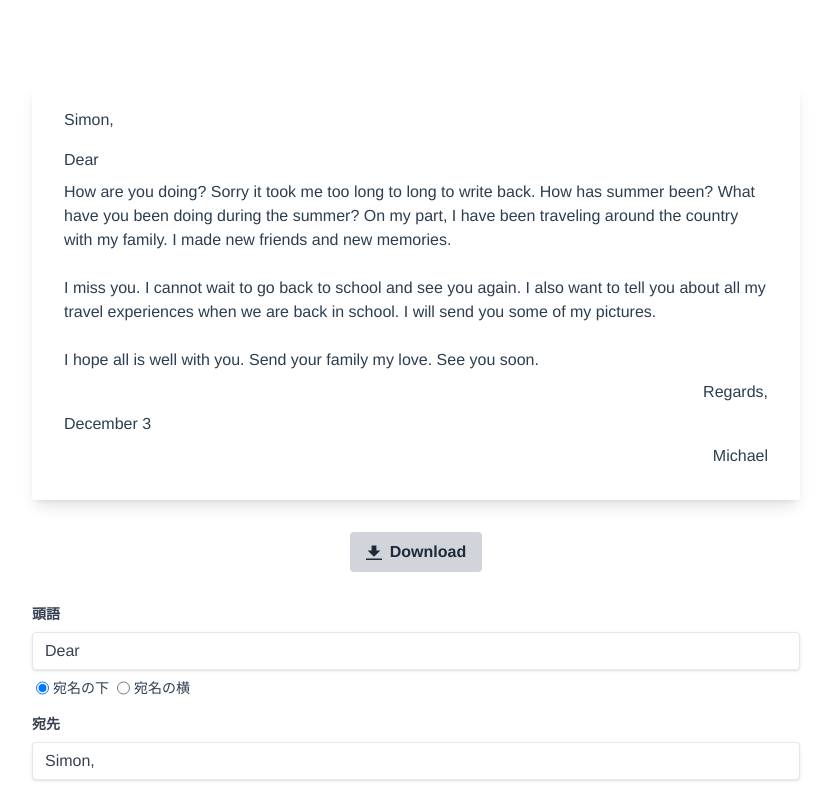
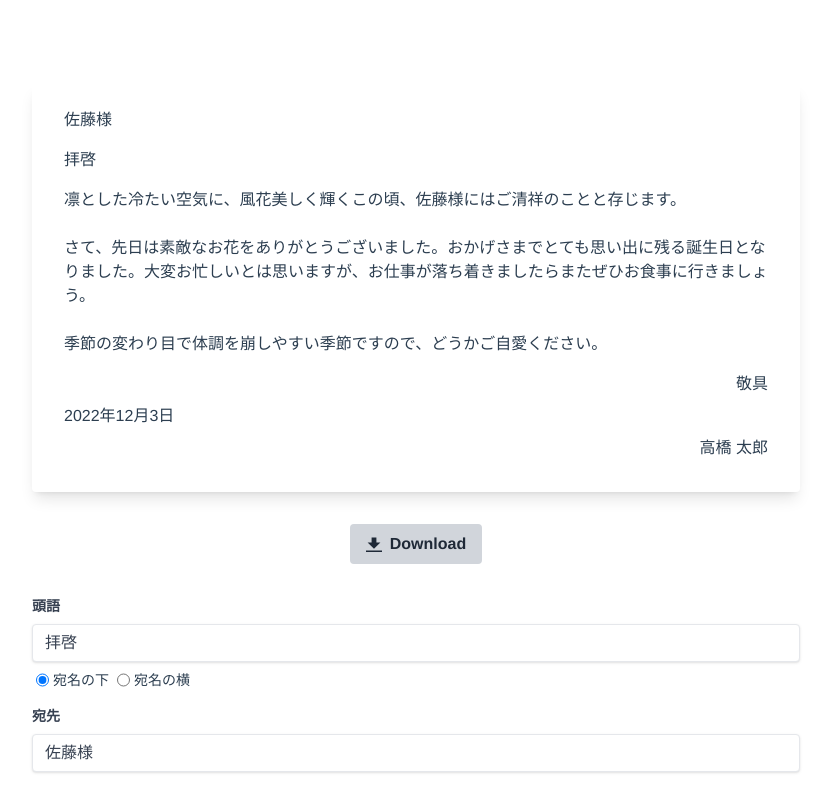
Before and after one commit to Haru0101/dear-my-friend, a Vue app: page / in a window 1280 px wide. Shown: the top 788 px of the page, without its empty margins (224-1055 px from the left). Built offline with nearby package versions, Linux system fonts and the light colour scheme.

Commit message:
fix: default message

```diff
--- a/src/App.vue
+++ b/src/App.vue
@@ -3,20 +3,19 @@ import { ref } from 'vue'
 import html2canvas from 'html2canvas'
 import LetterPreview from './components/LetterPreview.vue';
 
-const message = ref('How are you doing? Sorry it took me too long to long to write back. How has summer been? What have you been doing during the summer? On my part, I have been traveling around the country with my family. I made new friends and new memories.\n\nI miss you. I cannot wait to go back to school and see you again. I also want to tell you about all my travel experiences when we are back in school. I will send you some of my pictures.\n\nI hope all is well with you. Send your family my love. See you soon.');
+const message = ref('凛とした冷たい空気に、風花美しく輝くこの頃、佐藤様にはご清祥のことと存じます。\n\nさて、先日は素敵なお花をありがとうございました。おかげさまでとても思い出に残る誕生日となりました。大変お忙しいとは思いますが、お仕事が落ち着きましたらまたぜひお食事に行きましょう。\n\n季節の変わり目で体調を崩しやすい季節ですので、どうかご自愛ください。');
 
-const to = ref<string>('Simon,');
-const from = ref<string>('Michael');
+const to = ref<string>('佐藤様');
+const from = ref<string>('高橋 太郎');
 const today: Date = new Date(Date.now());
-const monthsFullSpell: string[] = ["January", "February", "March", "April", "May", "June", "July", "August", "September", "October", "November", "December"];
-const monthsIndex: number = today.getMonth();
-const month: string = monthsFullSpell[monthsIndex];
+const year: number = today.getFullYear();
+const month: number = today.getMonth() + 1;
 const date: number = today.getDate();
-const sentDate = ref<string>(`${month} ${date}`);
+const sentDate = ref<string>(`${year}年${month}月${date}日`);
 const sentDatePosition = ref<string>('below')
-const letterGreeting = ref<string>('Dear');
+const letterGreeting = ref<string>('拝啓');
 const letterGreetingPosition = ref<string>('below')
-const letterClosing = ref<string>('Regards,');
+const letterClosing = ref<string>('敬具');
 const letterClosingPosition = ref<string>('right');
 
 const download = () => {
--- a/src/components/LetterPreview.vue
+++ b/src/components/LetterPreview.vue
@@ -16,8 +16,8 @@
         <div id="canvas-box" class="px-8 pt-6 pb-8">
             <p v-if="sentDate && sentDatePosition === 'above'" class="mb-2 text-right">{{sentDate}}</p>
             <p class="mb-4"><span v-if="letterGreeting && letterGreetingPosition === 'side'" class="inline-block mr-1">{{letterGreeting}}</span><span class="inline-block">{{to}}</span></p>
-            <p v-if="letterGreetingPosition === 'below'" class="mb-2">{{letterGreeting}}</p>
-            <p class="mb-2 whitespace-pre-wrap">{{message}}</p>
+            <p v-if="letterGreetingPosition === 'below'" class="mb-4">{{letterGreeting}}</p>
+            <p class="mb-4 whitespace-pre-wrap">{{message}}</p>
             <p :class="[letterClosingPosition === 'left' ? 'text-left' : 'text-right', 'mb-2']">{{letterClosing}}</p>
             <p v-if="sentDate && sentDatePosition === 'below'" class="mb-2">{{sentDate}}</p>
             <p class="text-right">{{from}}</p>
```
